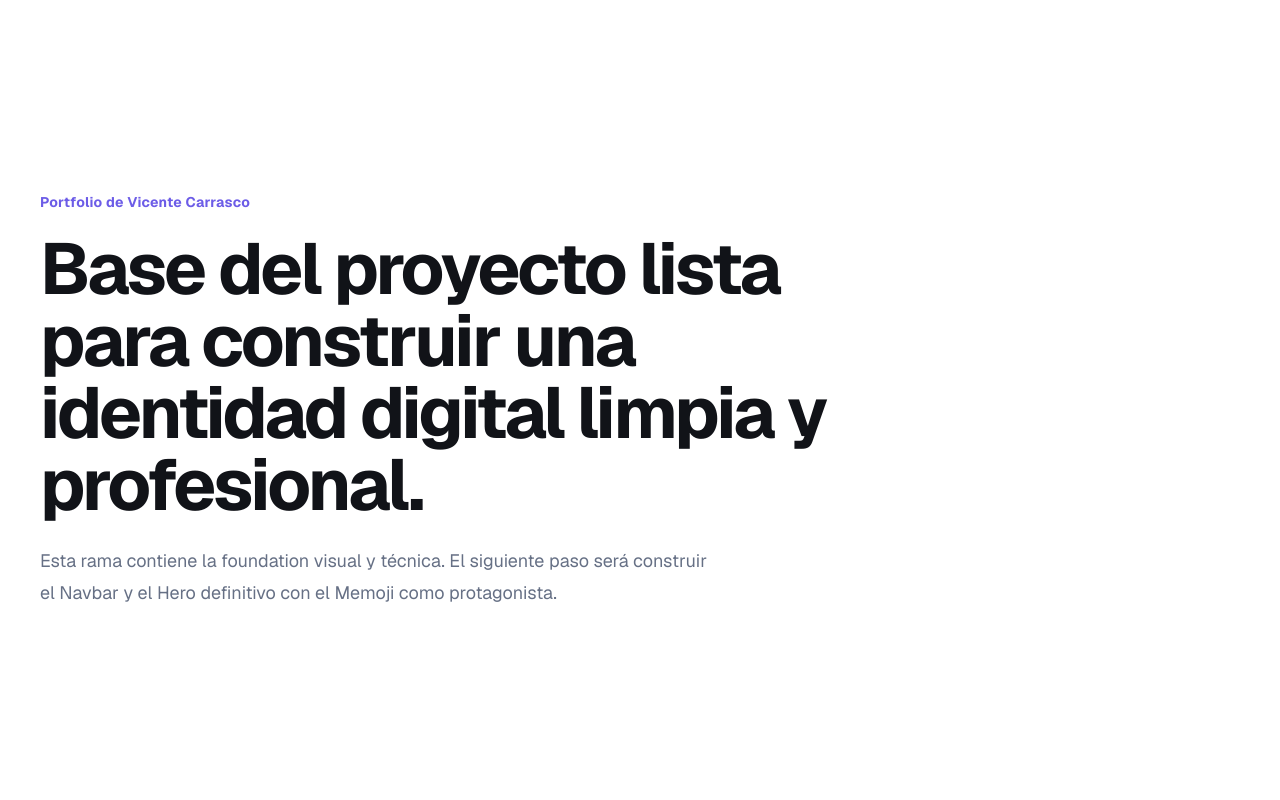
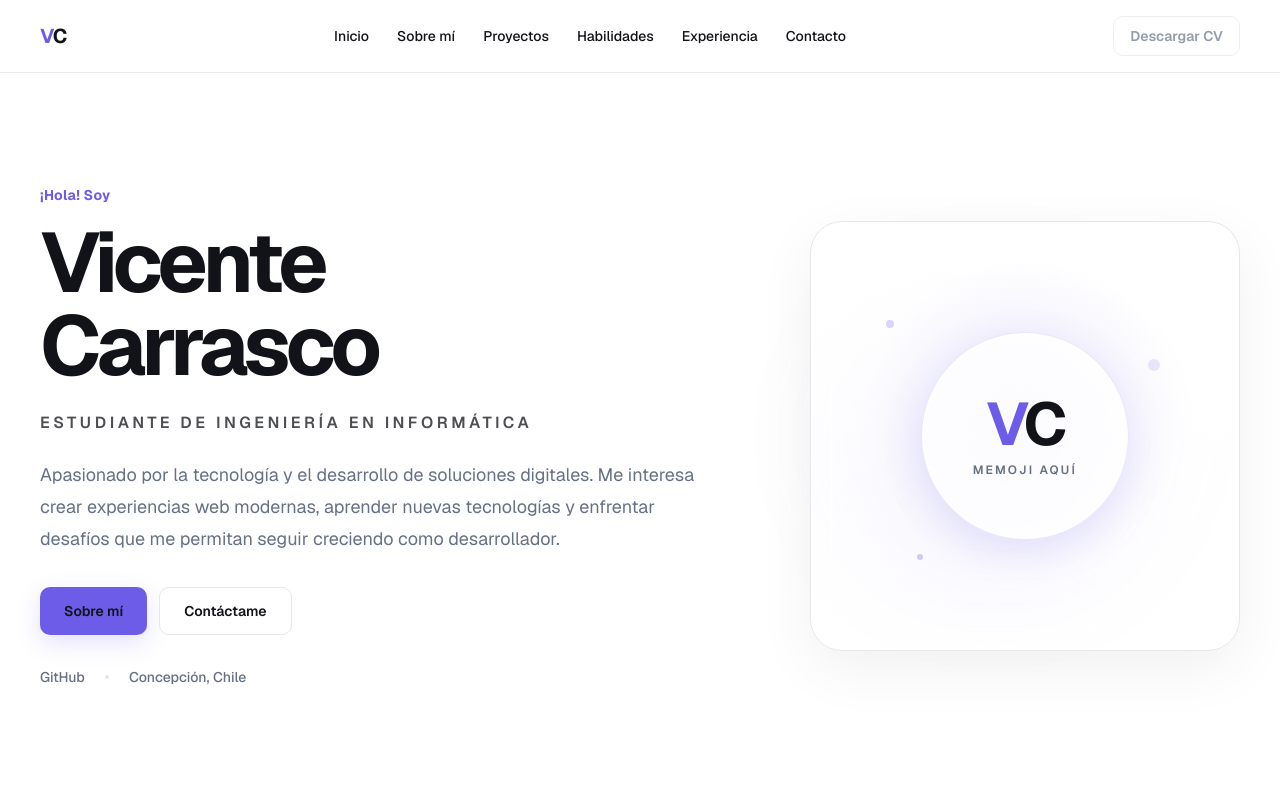
Before and after one commit to vichinho/portfolio-vicente, a Next.js app: page / in a window 1280 px wide. Shown: the top 800 px of the page. Built offline with nearby package versions, Linux system fonts and the light colour scheme.

Commit message:
feat: compose navbar and hero on home page

```diff
--- a/src/app/page.tsx
+++ b/src/app/page.tsx
@@ -1,33 +1,31 @@
+import { Navbar } from "@/components/layout/Navbar";
+import { Hero } from "@/components/sections/Hero";
+
 const sections = [
-  "Sobre mí",
-  "Tecnologías",
-  "Proyectos",
-  "Experiencia",
-  "Educación",
-  "Contacto",
+  { id: "sobre-mi", label: "Sobre mí" },
+  { id: "habilidades", label: "Tecnologías" },
+  { id: "proyectos", label: "Proyectos" },
+  { id: "experiencia", label: "Experiencia" },
+  { id: "educacion", label: "Educación" },
+  { id: "contacto", label: "Contacto" },
 ];
 
 export default function Home() {
   return (
     <main>
-      <section className="min-h-screen border-b border-border">
-        <div className="portfolio-container flex min-h-screen flex-col justify-center py-24">
-          <span className="eyebrow">Portfolio de Vicente Carrasco</span>
-          <h1 className="mt-5 max-w-4xl text-5xl font-bold tracking-[-0.04em] sm:text-6xl lg:text-7xl">
-            Base del proyecto lista para construir una identidad digital limpia y profesional.
-          </h1>
-          <p className="mt-6 max-w-2xl text-lg leading-8 text-muted">
-            Esta rama contiene la foundation visual y técnica. El siguiente paso será construir el Navbar y el Hero definitivo con el Memoji como protagonista.
-          </p>
-        </div>
-      </section>
+      <Navbar />
+      <Hero />
 
       {sections.map((section) => (
-        <section key={section} className="section-shell border-b border-border last:border-b-0">
+        <section
+          id={section.id}
+          key={section.id}
+          className="section-shell scroll-mt-24 border-b border-border last:border-b-0"
+        >
           <div className="portfolio-container">
             <span className="eyebrow">Próxima sección</span>
             <h2 className="mt-3 text-3xl font-semibold tracking-[-0.03em] sm:text-4xl">
-              {section}
+              {section.label}
             </h2>
           </div>
         </section>
```
